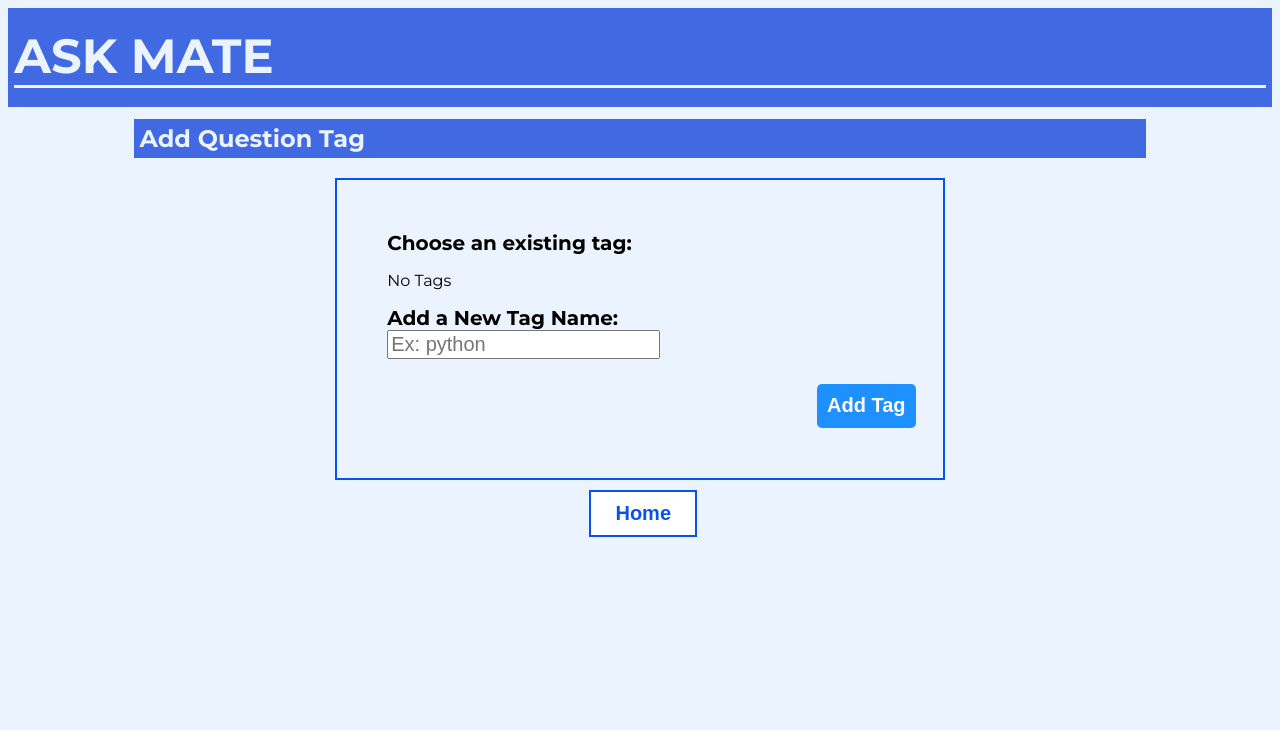
After one commit to Nicolae-Peptea/AskMate, a Flask app: template templates/manipulate_tag.html in a window 1280 px wide. The commit adds this page. Shown: the top 730 px of the page. Run offline with Flask 2, Linux system fonts and the light colour scheme; the template is opened without the code that fills it, so the values that code supplies are empty.

Commit message:
choosing and existing tag or defining a new tag is possible + Tags are displayed on question page

```diff
--- a/server.py
+++ b/server.py
@@ -78,13 +78,15 @@ def display_question(question_id):
     answers = data_handler.get_answers_for_question(question_id)
     files = os.listdir(app.config['UPLOAD_PATH'])
     question_comments = data_handler.get_comments_by_question_id(question_id)
-    all_comments = data_handler.get_comments_for_answers_by_question_id()
+    comments = data_handler.get_comments_for_answers_by_question_id()
+    tags = data_handler.get_question_tags(question_id)
     return render_template("question_page.html",
                            my_question=my_question,
                            answers=answers,
                            files=files,
                            question_comments=question_comments,
-                           comments=all_comments)
+                           comments=comments,
+                           tags=tags)
 
 
 @app.route("/question/<int:question_id>/edit", methods=["GET", "POST"])
@@ -191,5 +193,19 @@ def delete_comment(comment_id):
     return redirect(url_for("display_question", question_id=question_id))
 
 
+# TAG MANIPULATION
+@app.route("/question/<question_id>/new-tag", methods=["GET", "POST"])
+def add_tag_to_question(question_id):
+    if request.method == "GET":
+        question_tags = data_handler.get_question_tags(question_id)
+        return render_template(
+            'manipulate_tag.html', question_id=question_id, question_tags=question_tags)
+    else:
+        existing_tag, new_tag  = request.form.get('tags'), request.form.get('tag_name')
+        print(existing_tag, new_tag)
+        data_handler.add_question_tag(question_id, new_tag, existing_tag)
+        return redirect(url_for("display_question", question_id=question_id))
+
+
 if __name__ == "__main__":
     app.run(debug=True)
--- /dev/null
+++ b/templates/manipulate_tag.html
@@ -0,0 +1,32 @@
+{% extends "layout.html" %}
+
+{% block page_title %}Add Question Tag{% endblock %}
+
+{% block content %}
+    <div id="filling-form">
+        <form action="{{ url_for('add_tag_to_question', question_id=question_id) }}" method="post" enctype="multipart/form-data">
+
+            <label for="answer">Choose an existing tag:</label><br>
+            {%if question_tags%}
+                <select name="tags" id="tags">
+                    {%for tag in question_tags%}
+                    <option value="name">{{tag['name']}}</option>
+                    {%endfor%}
+                </select><br>
+            {%else%}
+                <p>No Tags</p>
+            {%endif%}
+
+            <label for="add_tag">Add a New Tag Name:</label><br>
+            <input type="text" name="tag_name" placeholder="Ex: python"><br>
+
+            <button id="post-button" type="submit">Add Tag</button>
+
+        </form>
+    </div>
+    <div class="home-button">
+        <form id="home-button" action="{{ url_for('route_list') }}">
+            <button>Home</button>
+        </form>
+    </div>
+{% endblock %}
```
Also changed, not shown: data_handler.py (+43 -0 lines), templates/question_page.html (+6 -2 lines).
